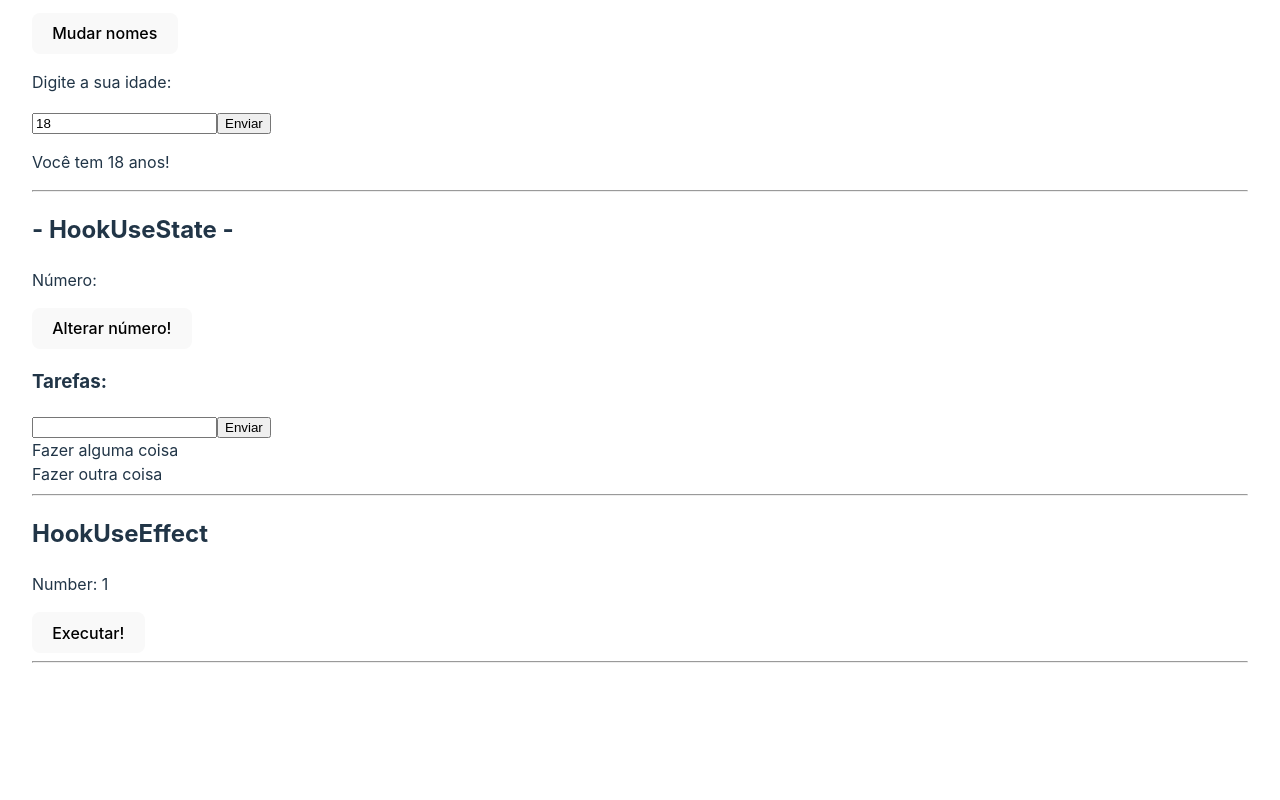
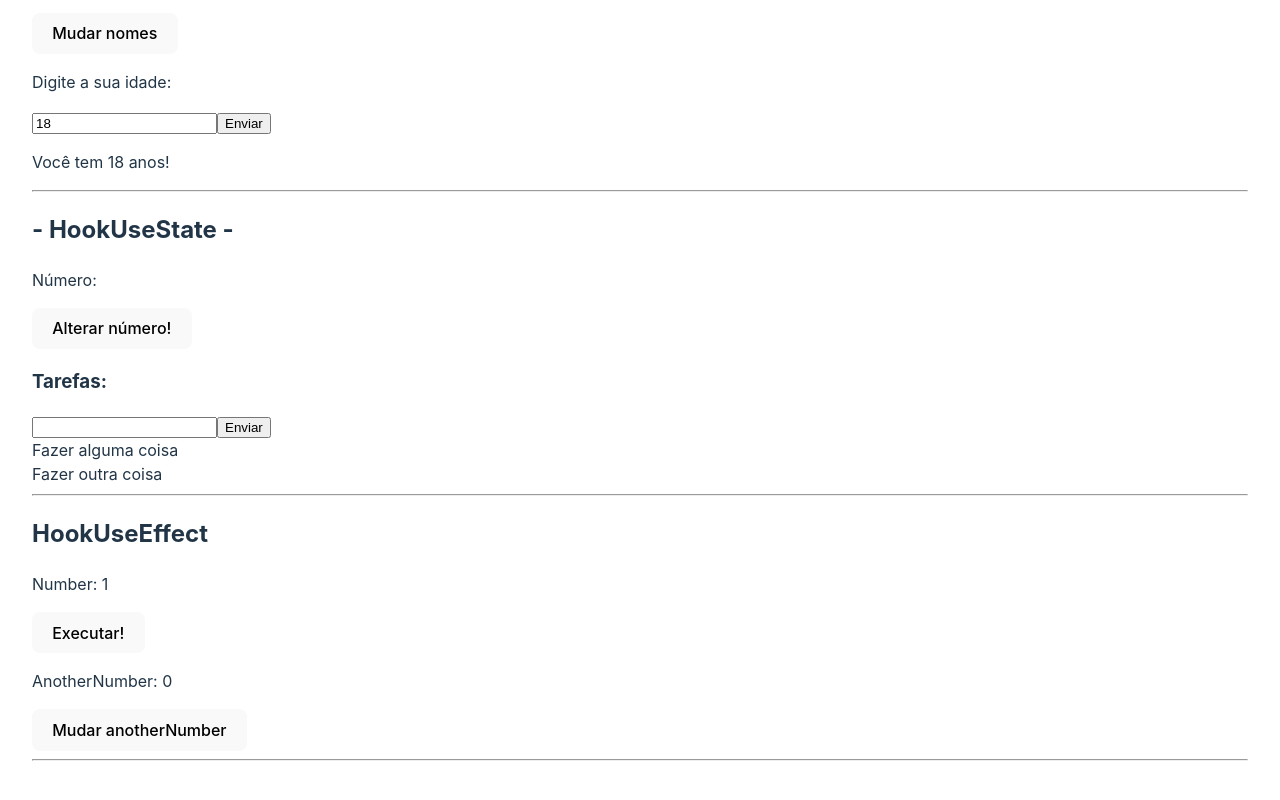
Before and after one commit to lucianobrsts/cursoreactudemy, a React (Vite) app in the folder 11_REACT_HOOKS/reacthooks/: page / in a window 1280 px wide. Shown: the part 336-1136 px from the top of the page. Before the commit the page ends 1039 px from the top, so only its background shows below. Built offline with nearby package versions, Linux system fonts and the light colour scheme.

Commit message:
Utilizando o array de dependências

```diff
--- a/11_REACT_HOOKS/reacthooks/src/components/HookUseEffect.jsx
+++ b/11_REACT_HOOKS/reacthooks/src/components/HookUseEffect.jsx
@@ -17,12 +17,25 @@ export const HookUseEffect = () => {
     console.log("Serei executado apenas uma vez!");
   }, []);
 
+  // 3- Item no array de dependencias
+  const [anotherNumber, setAnotherNumber] = useState(0);
+
+  useEffect(() => {
+    if (anotherNumber > 0) {
+      console.log("Sou executado apenas quando o anotherNumber muda!");
+    }
+  }, [anotherNumber]);
+
   return (
     <div>
       <h2>HookUseEffect</h2>
       <p>Number: {number}</p>
       <button onClick={changeSomething}>Executar!</button>
 
+      <p>AnotherNumber: {anotherNumber}</p>
+      <button onClick={() => setAnotherNumber(anotherNumber + 1)}>
+        Mudar anotherNumber
+      </button>
       <hr />
     </div>
   );
```
